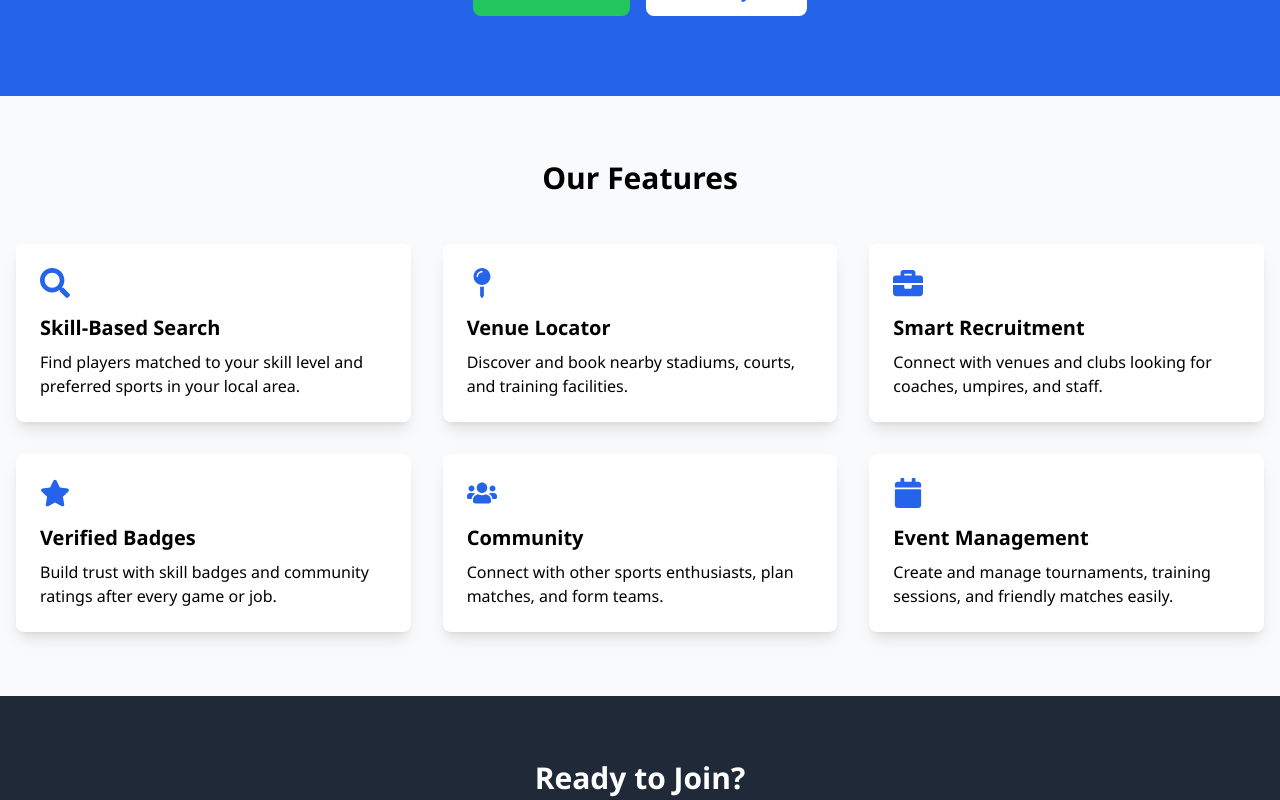
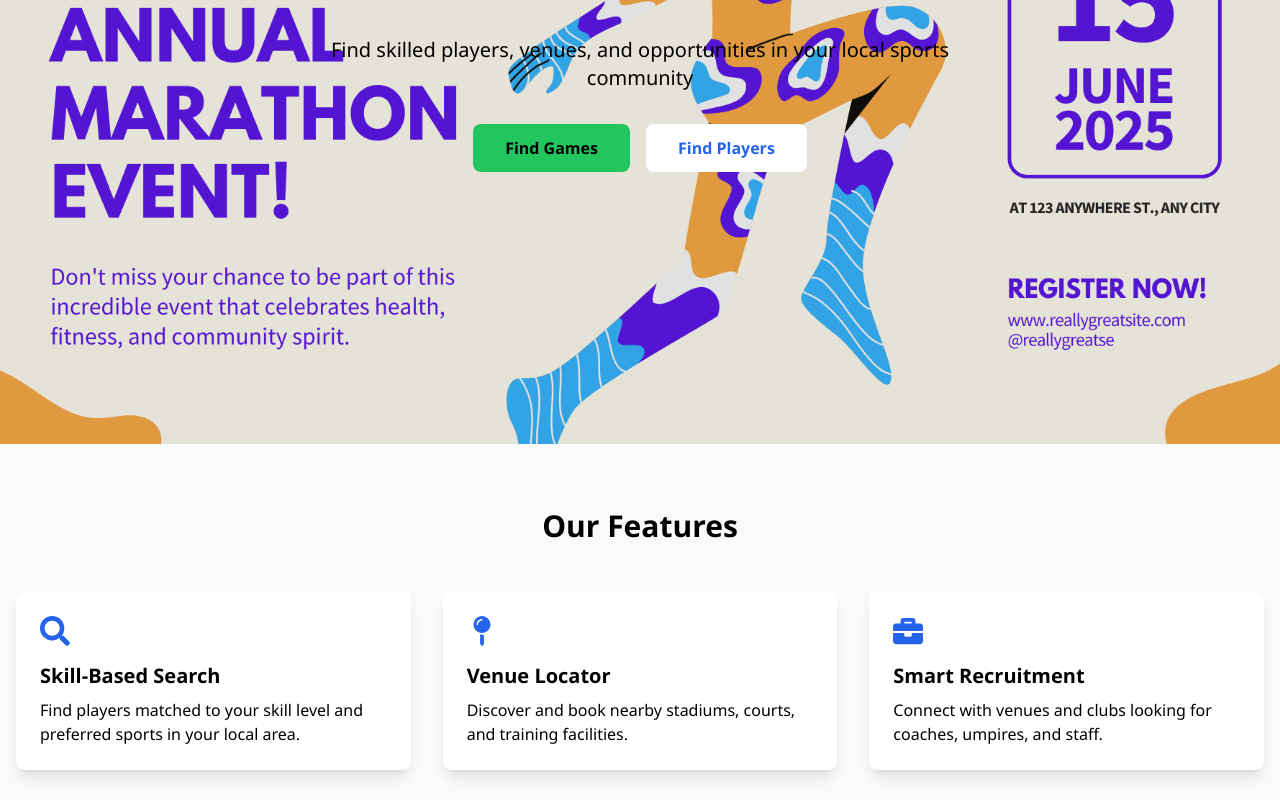
Before and after one commit to notadev-ui/skillmatch-app, a React (Create React App) app in the folder frontend/: page / in a window 1280 px wide. Shown: the part 300-1100 px from the top of the page. Built offline with nearby package versions, Linux system fonts and the light colour scheme.

Commit message:
add banner

```diff
--- a/frontend/src/pages/Home.jsx
+++ b/frontend/src/pages/Home.jsx
@@ -1,74 +1,102 @@
 import React from 'react';
 import { Link } from 'react-router-dom';
 import { FaSearch, FaCalendar, FaBriefcase, FaStar, FaUsers, FaMapPin } from 'react-icons/fa';
+import SkillmatchBanner from "../assets/images/Skillmatch-Banner.png";
 
 const Home = ({ user }) => {
+  const features = [
+    {
+      Icon: FaSearch,
+      title: 'Skill-Based Search',
+      desc: 'Find players matched to your skill level and preferred sports in your local area.',
+      link: '/players',
+    },
+    {
+      Icon: FaMapPin,
+      title: 'Venue Locator',
+      desc: 'Discover and book nearby stadiums, courts, and training facilities.',
+      link: '/venues',
+    },
+    {
+      Icon: FaBriefcase,
+      title: 'Smart Recruitment',
+      desc: 'Connect with venues and clubs looking for coaches, umpires, and staff.',
+      link: '/jobs',
+    },
+    {
+      Icon: FaStar,
+      title: 'Verified Badges',
+      desc: 'Build trust with skill badges and community ratings after every game or job.',
+      link: '/badges',
+    },
+    {
+      Icon: FaUsers,
+      title: 'Community',
+      desc: 'Connect with other sports enthusiasts, plan matches, and form teams.',
+      link: '/chat',
+    },
+    {
+      Icon: FaCalendar,
+      title: 'Event Management',
+      desc: 'Create and manage tournaments, training sessions, and friendly matches easily.',
+      link: '/venues',
+    },
+  ];
+
   return (
     <div className="min-h-screen bg-gray-50">
       {/* Hero Section */}
-      <section className="bg-blue-600 text-white py-20">
-        <div className="max-w-7xl mx-auto px-4 text-center">
-          <h1 className="text-5xl font-bold mb-4">Welcome to SkillMatch</h1>
-          <p className="text-xl mb-8">
+    <section className="relative w-full">
+  {/* Banner Image */}
+  <img
+    src={SkillmatchBanner}
+    alt="SkillMatch Banner"
+    className="w-full h-[85vh] object-cover"
+  />
+
+  {/* Text Overlay */}
+  <div className="absolute inset-0 flex flex-col items-center justify-center text-Navy text-center bg-black/10">
+    <p className="text-xl mb-8 max-w-2xl">
       Find skilled players, venues, and opportunities in your local sports community
     </p>
-          <div className="flex gap-4 justify-center">
-            <Link to="/games" className="bg-green-500 px-8 py-3 rounded-lg hover:bg-green-600 font-semibold">
+
+    <div className="flex gap-4 justify-center margin-top: 800px;">
+      <Link
+        to="/games"
+        className="bg-green-500 px-8 py-3 rounded-lg hover:bg-green-600 font-semibold"
+      >
         Find Games
       </Link>
-            <Link to="/players" className="bg-white text-blue-600 px-8 py-3 rounded-lg hover:bg-gray-100 font-semibold">
+      <Link
+        to="/players"
+        className="bg-white text-blue-600 px-8 py-3 rounded-lg hover:bg-gray-100 font-semibold"
+      >
         Find Players
       </Link>
     </div>
   </div>
 </section>
 
+
       {/* Features Section */}
       <section className="py-16">
         <div className="max-w-7xl mx-auto px-4">
           <h2 className="text-3xl font-bold mb-12 text-center">Our Features</h2>
           <div className="grid grid-cols-1 md:grid-cols-2 lg:grid-cols-3 gap-8">
-            {/* Feature 1 */}
-            <div className="bg-white p-6 rounded-lg shadow-lg">
-              <FaSearch className="text-3xl text-blue-600 mb-4" />
-              <h3 className="text-xl font-semibold mb-2">Skill-Based Search</h3>
-              <p>Find players matched to your skill level and preferred sports in your local area.</p>
-            </div>
-
-            {/* Feature 2 */}
-            <div className="bg-white p-6 rounded-lg shadow-lg">
-              <FaMapPin className="text-3xl text-blue-600 mb-4" />
-              <h3 className="text-xl font-semibold mb-2">Venue Locator</h3>
-              <p>Discover and book nearby stadiums, courts, and training facilities.</p>
-            </div>
-
-            {/* Feature 3 */}
-            <div className="bg-white p-6 rounded-lg shadow-lg">
-              <FaBriefcase className="text-3xl text-blue-600 mb-4" />
-              <h3 className="text-xl font-semibold mb-2">Smart Recruitment</h3>
-              <p>Connect with venues and clubs looking for coaches, umpires, and staff.</p>
-            </div>
-
-            {/* Feature 4 */}
-            <div className="bg-white p-6 rounded-lg shadow-lg">
-              <FaStar className="text-3xl text-blue-600 mb-4" />
-              <h3 className="text-xl font-semibold mb-2">Verified Badges</h3>
-              <p>Build trust with skill badges and community ratings after every game or job.</p>
-            </div>
-
-            {/* Feature 5 */}
-            <div className="bg-white p-6 rounded-lg shadow-lg">
-              <FaUsers className="text-3xl text-blue-600 mb-4" />
-              <h3 className="text-xl font-semibold mb-2">Community</h3>
-              <p>Connect with other sports enthusiasts, plan matches, and form teams.</p>
-            </div>
-
-            {/* Feature 6 */}
-            <div className="bg-white p-6 rounded-lg shadow-lg">
-              <FaCalendar className="text-3xl text-blue-600 mb-4" />
-              <h3 className="text-xl font-semibold mb-2">Event Management</h3>
-              <p>Create and manage tournaments, training sessions, and friendly matches easily.</p>
-            </div>
+            {features.map((feature, index) => {
+              const { Icon, title, desc, link } = feature;
+              return (
+                <Link
+                  key={index}
+                  to={link}
+                  className="bg-white p-6 rounded-lg shadow-lg block cursor-pointer transition transform hover:-translate-y-1 hover:shadow-xl"
+                >
+                  <Icon className="text-3xl text-blue-600 mb-4" />
+                  <h3 className="text-xl font-semibold mb-2">{title}</h3>
+                  <p>{desc}</p>
+                </Link>
+              );
+            })}
           </div>
         </div>
       </section>
```
Also changed, not shown: frontend/src/assets/images/Skillmatch-Banner.png (added). Lines whose indentation alone changed are shown as unchanged.
